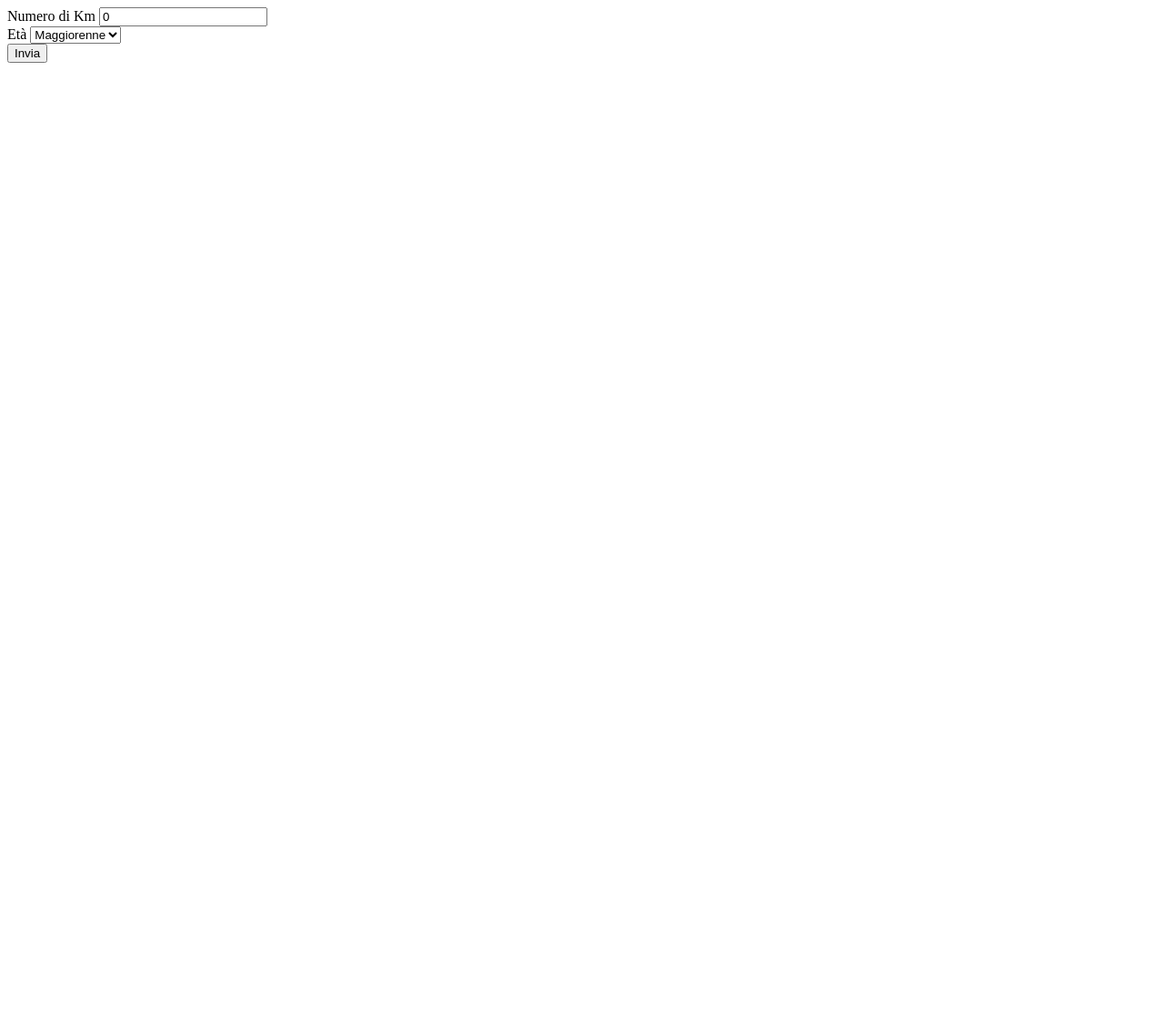
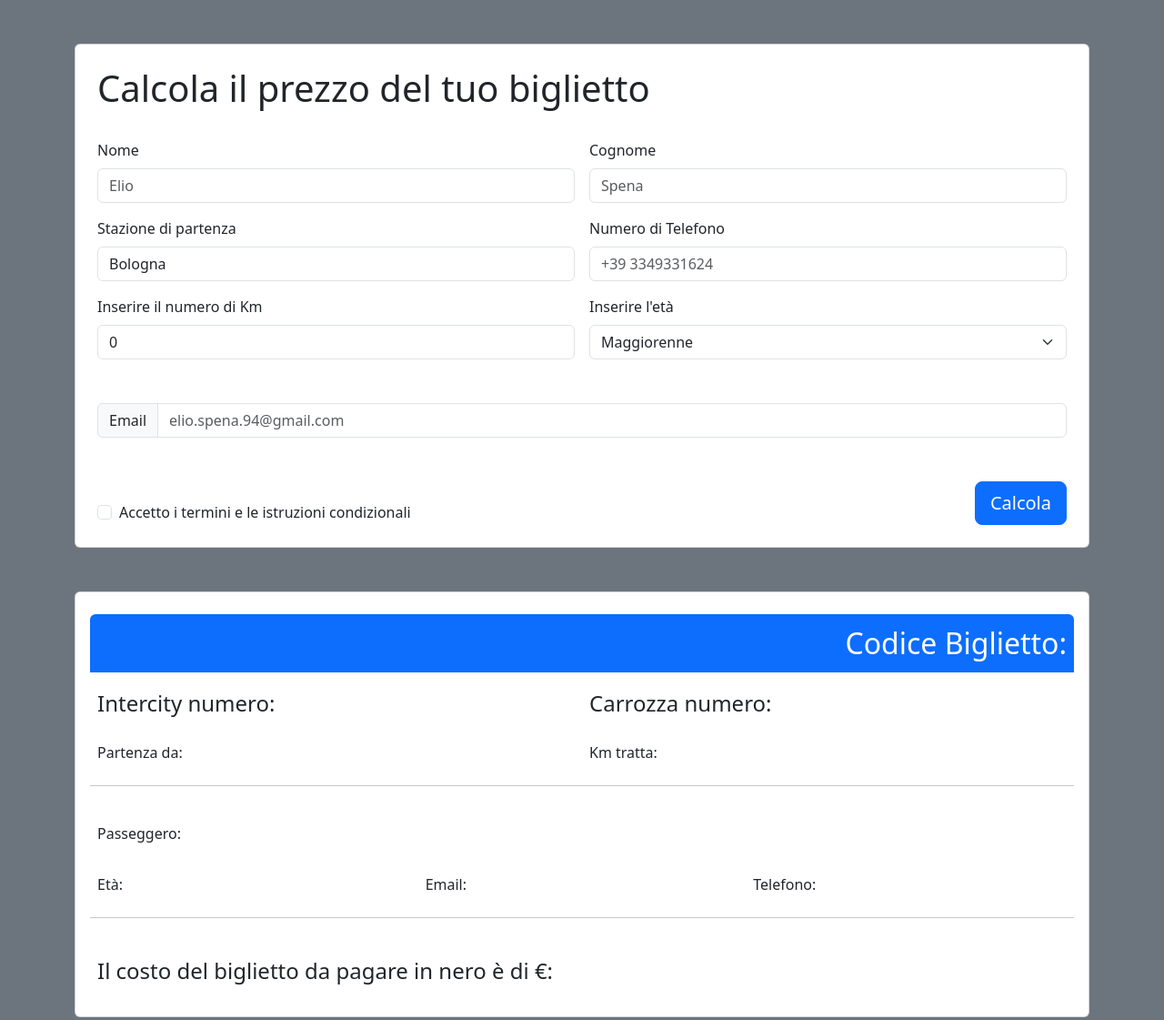
Before and after one commit to ElioSpena/js-biglietto-treno-form, a plain HTML site: page index.html in a window 1280 px wide. Shown: the whole page at 91% size. Before the commit the page ends 800 px from the top, so only its background shows below. Drawn offline with nearby package versions, Linux system fonts and the light colour scheme.

Commit message:
feat: preparazione html (wip)

```diff
--- a/index.html
+++ b/index.html
@@ -5,30 +5,122 @@
     <meta charset="UTF-8">
     <meta name="viewport" content="width=device-width, initial-scale=1.0">
     <title>TicketsBuild</title>
+    <!--css Bootstrap-->
+    <link rel="stylesheet" href="https://cdn.jsdelivr.net/npm/bootstrap@5.3.8/dist/css/bootstrap.min.css">
+    <!--/css Bootstrap-->
 </head>
 
-<body>
-    <main>
+<body class="bg-secondary">
+    <main class="container mt-5">
         <!--Ticket request form-->
+        <form class="card p-4">
+            <div class="row g-3">
+                <!--Titolo-->
+                <h1 class="mb-3">Calcola il prezzo del tuo biglietto</h1>
+                <!--/Titolo-->
 
-        <form>
-            <div>
-                <label for="km-number">Numero di Km</label>
-                <input value="0" id="km-number" type="number">
+                <!--Dati input utente-->
+                <!--Nome-->
+                <div class="col-12 col-md-6">
+                    <label for="user-name" class="form-label">Nome</label>
+                    <input type="text" id="user-name" class="form-control" placeholder="Elio">
                 </div>
-            <div>
-                <label for="age">Età</label>
-                <select id="age" type="number">
+                <!--/Nome-->
+
+                <!--Cognome-->
+                <div class="col-12 col-md-6">
+                    <label for="surname" class="form-label">Cognome</label>
+                    <input type="text" id="surname" class="form-control" placeholder="Spena">
+                </div>
+                <!--/Cognome-->
+
+                <!--Stazione di partenza-->
+                <div class="col-md-6">
+                    <label for="station" class="form-label">Stazione di partenza</label>
+                    <select id="station" class="form-control">
+                        <option value="Bologna">Bologna</option>
+                        <option value="Bologna">Bari</option>
+                        <option value="Bologna">Milano</option>
+                        <option value="Bologna">Napoli</option>
+                        <option value="Bologna">Roma</option>
+                    </select>
+                </div>
+                <!--/Stazione di partenza-->
+
+                <!--Numero di telefono-->
+                <div class="col-12 col-md-6">
+                    <label for="phone" class="form-label">Numero di Telefono</label>
+                    <input type="tel" id="phone" class="form-control" placeholder="+39 3349331624">
+                </div>
+                <!--/Numero di telefono-->
+
+                <!--Km da percorrere-->
+                <div class="col-12 col-md-6">
+                    <label for="km-number" class="form-label">Inserire il numero di Km</label>
+                    <input value="0" id="km-number" type="number" class="form-control">
+                </div>
+                <!--/Km da percorrere-->
+
+                <!--Età-->
+                <div class="col-12 col-md-6">
+                    <label for="age" class="form-label">Inserire l'età</label>
+                    <select id="age" type="number" class="form-select">
                         <option value="Maggiorenne">Maggiorenne</option>
                         <option value="Minorenne">Minorenne</option>
                         <option value="Over65">Over65</option>
                     </select>
                 </div>
+                <!--/Età-->
 
-            <button type="submit" id="send-btn">Invia</button>
+                <!--Email-->
+                <div class="input-group mb-3 col-md-6 mt-5">
+                    <span class="input-group-text" id="basic-addon1">Email</span>
+                    <input type="text" id="email" class="form-control" placeholder="elio.spena.94@gmail.com"
+                        aria-label="Email" aria-describedby="basic-addon1">
+                </div>
+                <!--/Email-->
+
+                <!--Termini e condizioni-->
+                <div class="col-12 col-md-6 d-flex align-items-end">
+                    <div class="form-check">
+                        <label class="form-check-label" for="gridCheck">Accetto i termini e le istruzioni
+                            condizionali</label>
+                        <input class="form-check-input" type="checkbox" id="gridCheck">
+                    </div>
+                </div>
+                <!--/Termini e condizioni-->
+                <!--/Dati input utente-->
+
+                <!--Button calcolo-->
+                <div class="text-center text-md-end col-12 col-md-6">
+                    <button type="submit" class="btn btn-primary btn-lg mt-3 ">Calcola</button>
+                </div>
+                <!--Button calcolo-->
+
+            </div>
         </form>
+        <!--/Ticket request form-->
 
-        <!--/Ticket request form-->
+        <!--Tickets Card-->
+        <section class="card mt-5 p-4 mb-5">
+
+            <div class="row g-3">
+                <div class="col-12 p-2 fs-2 text-end bg-primary rounded-top text-white">Codice Biglietto:
+                </div>
+                <div class="col-6 fs-4">Intercity numero:</div>
+                <div class="col-6 fs-4">Carrozza numero:</div>
+                <div class="col-6 p-2 ">Partenza da:</div>
+                <div class="col-6 p-2 ">Km tratta:</div>
+                <hr>
+                <div class="col-12 p-2 ">Passeggero:</div>
+                <div class="col-12 col-md-4 p-2 ">Età:</div>
+                <div class="col-12 col-md-4 p-2 ">Email:</div>
+                <div class="col-12 col-md-4 p-2 ">Telefono:</div>
+                <hr>
+                <div class="col-12 p-2 fs-4">Il costo del biglietto da pagare in nero è di €:</div>
+            </div>
+        </section>
+        <!--/Tickets Card-->
     </main>
 
     <script src="./js/script.js"></script>
--- a/js/script.js
+++ b/js/script.js
@@ -5,7 +5,7 @@ const inputAge = document.getElementById("age");
 const ticketForm = document.querySelector("form");
 console.log(inputKm, inputAge, ticketForm);
 
-//al submit stampo in console i dati in ingresso
+//al submit stampo in console i dati in ingresso e l'output
 ticketForm.addEventListener("submit", function (event) {
     event.preventDefault();
 
```
Lines whose indentation alone changed are shown as unchanged.
